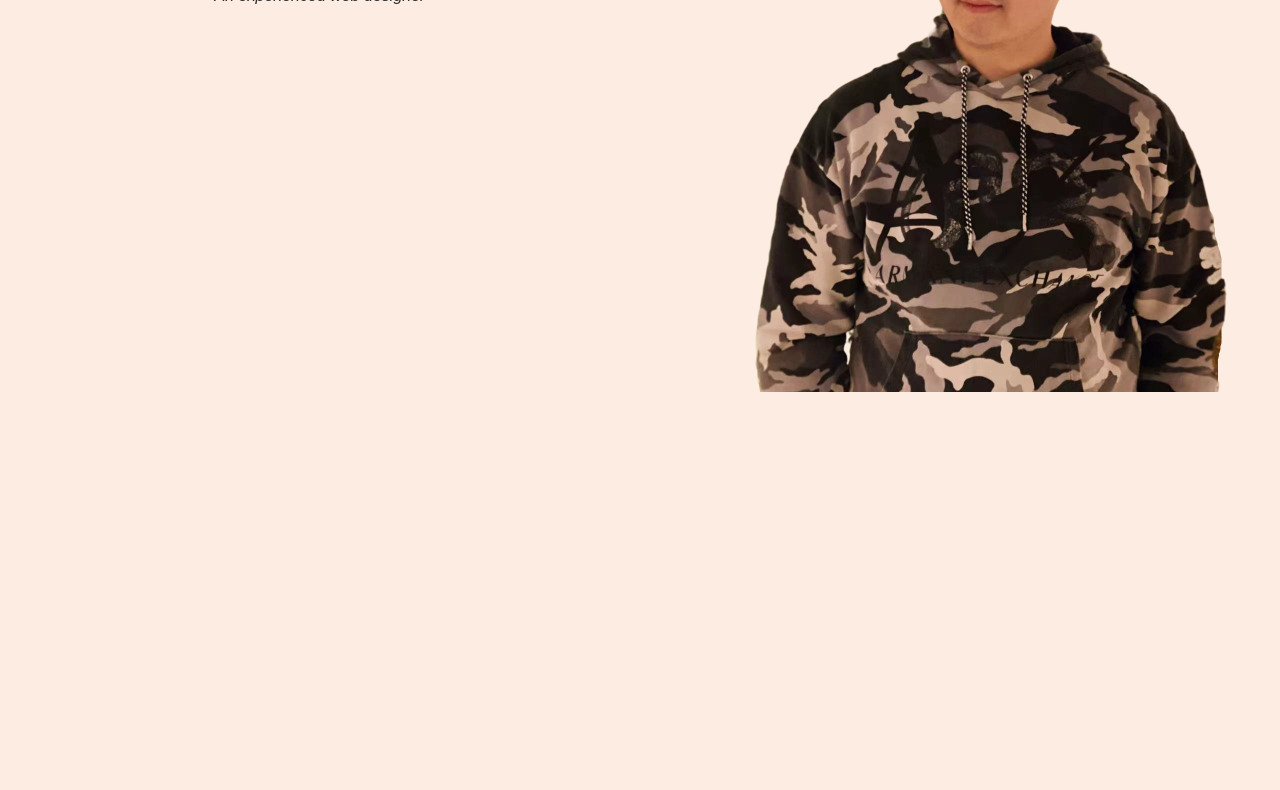
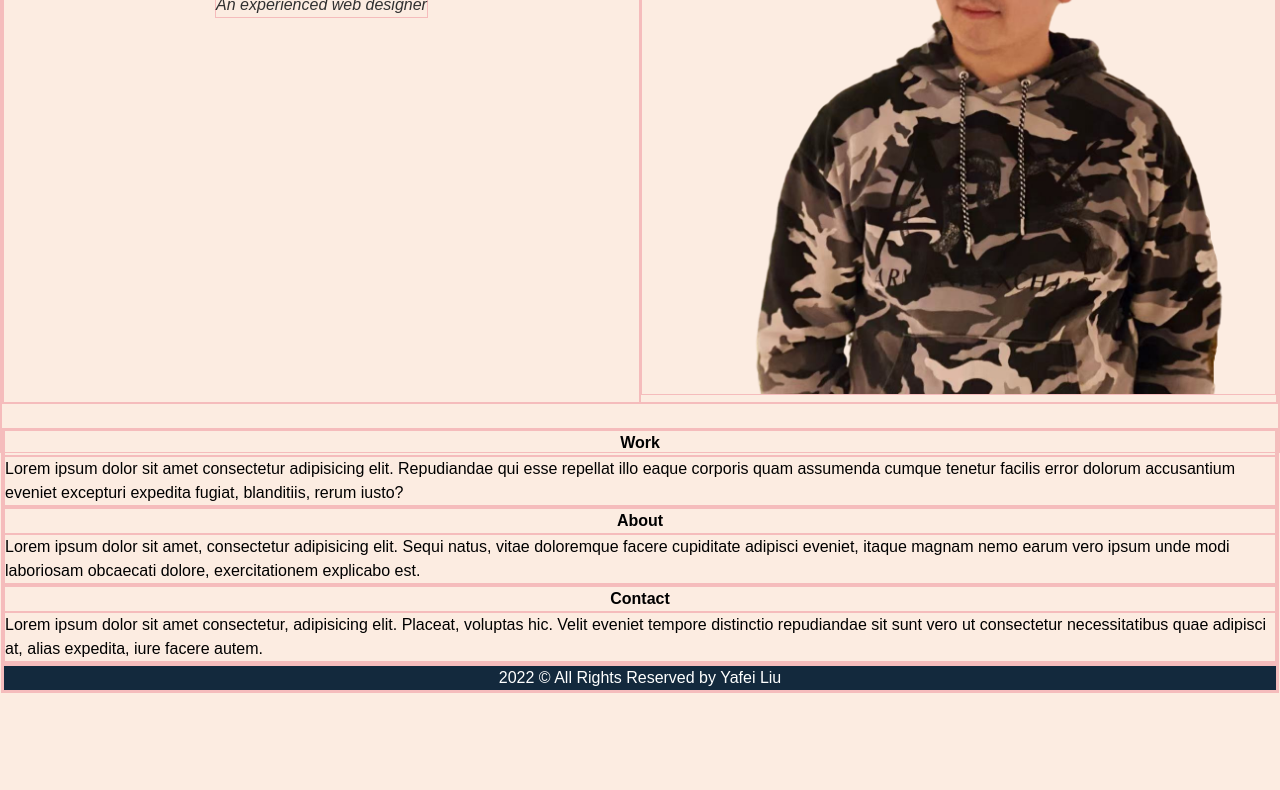
Before and after one commit to lyf703331869/my-portfolio, a plain HTML site: page index.html in a window 1280 px wide. Shown: the part 347-1137 px from the top of the page. After the commit the page ends 1040 px from the top, so only its background shows below. Drawn offline with Linux system fonts and the light colour scheme.

Commit message:
adding sections

```diff
--- a/assets/css/style.css
+++ b/assets/css/style.css
@@ -9,7 +9,7 @@
 }
 
 * {
-  /* border: solid rgb(245, 188, 188) 1px; */
+  border: solid rgb(245, 188, 188) 1px;
 }
 
 body {
@@ -28,7 +28,7 @@ header {
 }
 .banner {
   display: flex;
-  height: 600px;
+  height: auto;
 }
 
 .banner #greeting {
@@ -40,7 +40,7 @@ header {
 
 #greeting h2 {
   margin-top: 30%;
-  font-size: 40px;
+  font-size: 38px;
 }
 
 #greeting p {
@@ -49,13 +49,13 @@ header {
   margin: 1em;
 }
 
-.banner aside {
+.banner #self-image {
   flex: 1 0 0;
 }
 
-.banner aside img {
+.banner #self-image img {
   max-width: 100%;
-  height: auto;
+  max-height: 100%;
 }
 
 #site-header h1 {
@@ -94,7 +94,13 @@ header {
 }
 
 article {
-  height: 800px;
+  height: auto;
+  display: flex;
+  flex-direction: column;
+}
+
+article h2 {
+  text-align: center;
 }
 
 footer {
@@ -113,13 +119,20 @@ footer p {
   }
 
   #greeting h2 {
-    margin-top: 20%;
-    font-size: 30px;
+    margin-top: 10%;
+    font-size: 20px;
   }
 
   header {
     flex-direction: column;
     padding: 0.5em 0;
+  }
+
+  .banner #greeting {
+    flex: 1 0 0;
+  }
+  .banner #self-image {
+    flex: 3 0 0;
   }
 
   #site-nav ul {
--- a/index.html
+++ b/index.html
@@ -25,18 +25,42 @@
         <h2>Hello! I Am Yafei Liu</h2>
         <p>An experienced web designer</p>
       </section>
-      <aside>
+      <aside id="self-image">
         <img
-          id="self-image"
           src="./assets/images/profile-photo.png"
           alt="A photo shows a handsome man with the most sincere smile."
         />
       </aside>
     </figure>
+    <br />
     <article>
-      <section id="about"></section>
-      <section id="work"></section>
-      <section id="contact"></section>
+      <section id="work">
+        <h2>Work</h2>
+        <p>
+          Lorem ipsum dolor sit amet consectetur adipisicing elit. Repudiandae
+          qui esse repellat illo eaque corporis quam assumenda cumque tenetur
+          facilis error dolorum accusantium eveniet excepturi expedita fugiat,
+          blanditiis, rerum iusto?
+        </p>
+      </section>
+      <section id="about">
+        <h2>About</h2>
+        <p>
+          Lorem ipsum dolor sit amet, consectetur adipisicing elit. Sequi natus,
+          vitae doloremque facere cupiditate adipisci eveniet, itaque magnam
+          nemo earum vero ipsum unde modi laboriosam obcaecati dolore,
+          exercitationem explicabo est.
+        </p>
+      </section>
+      <section id="contact">
+        <h2>Contact</h2>
+        <p>
+          Lorem ipsum dolor sit amet consectetur, adipisicing elit. Placeat,
+          voluptas hic. Velit eveniet tempore distinctio repudiandae sit sunt
+          vero ut consectetur necessitatibus quae adipisci at, alias expedita,
+          iure facere autem.
+        </p>
+      </section>
     </article>
   </body>
   <footer>
```
